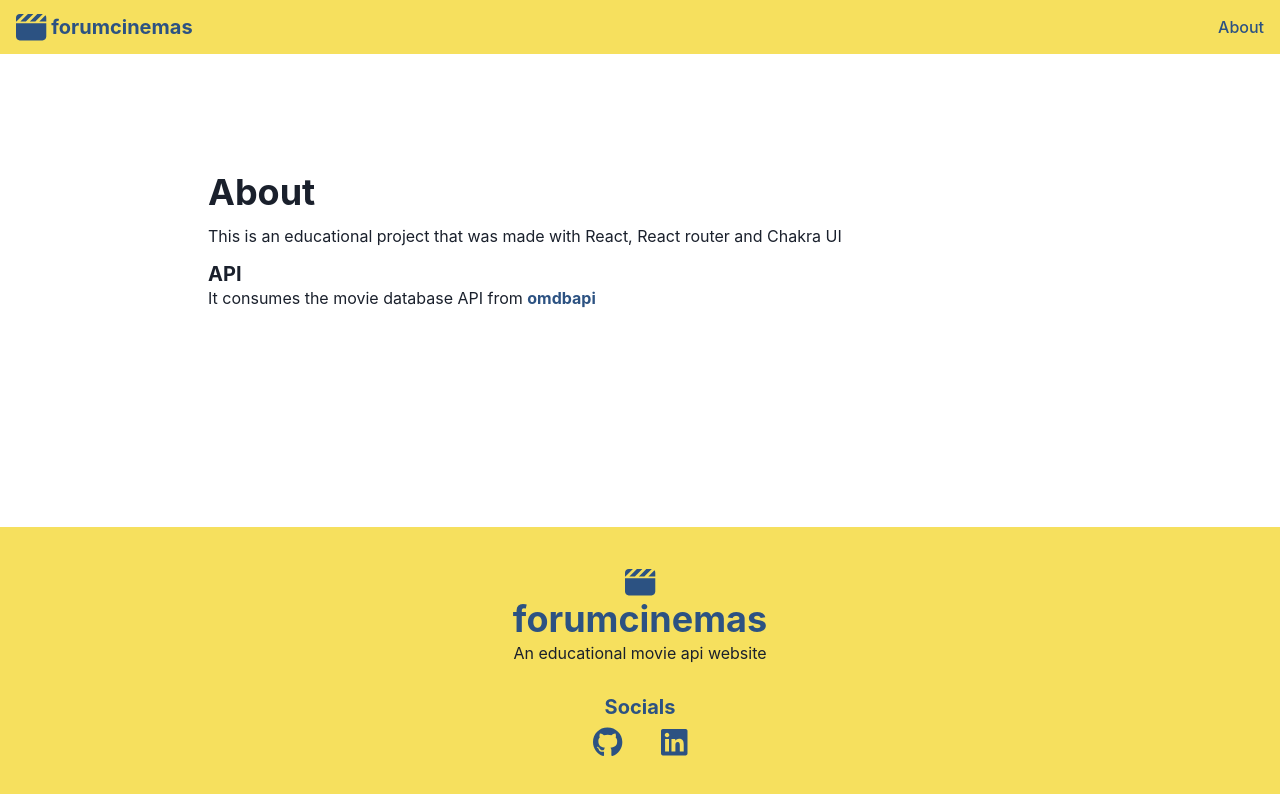
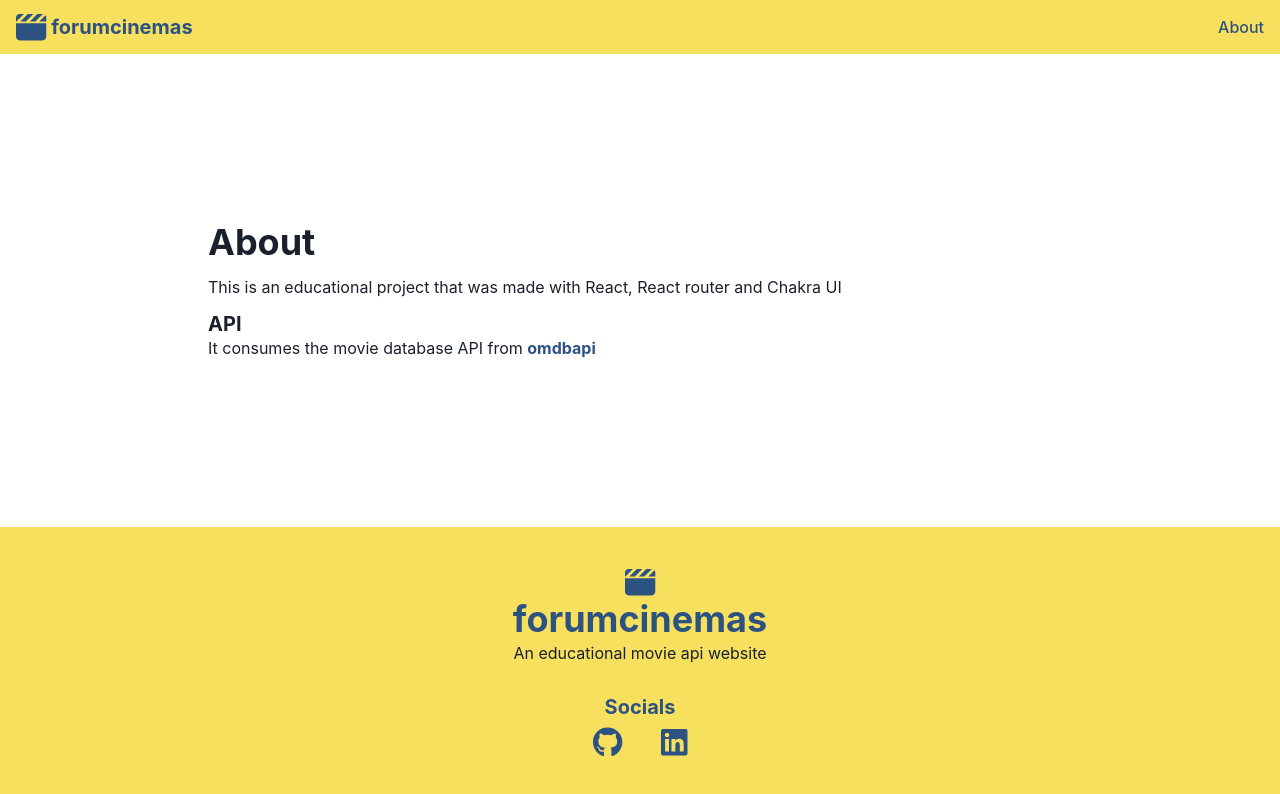
Before and after one commit to mriusdev/movie-app-react, a React (Create React App) app: page /about in a window 1280 px wide. Shown: the top 794 px of the page. Built offline with nearby package versions, Linux system fonts and the light colour scheme.

Commit message:
fixed styling of footer

```diff
--- a/src/App.js
+++ b/src/App.js
@@ -14,7 +14,7 @@ function App() {
   return (
     <>
       <BrowserRouter>
-        <Flex direction="column" justify="space-between" height="100vh">
+        <Flex direction="column" height="100vh" spacing="0">
           <Header />
           <Routes>
             <Route path="/" element={<Home />}/>
--- a/src/components/Footer.jsx
+++ b/src/components/Footer.jsx
@@ -9,10 +9,10 @@ const Footer = () => {
       <Flex
         alignItems='center'
         justify="center"
-        mt="10ch"
         py="4ch"
         bg="yellow.300"
         id="footer"
+        mt="auto"
       >
         <Flex direction="column" align="center">
           <FontAwesomeIcon icon={faClapperboard} fontSize="3ch" color="#2C5282"/>
--- a/src/pages/About.jsx
+++ b/src/pages/About.jsx
@@ -3,9 +3,9 @@ import { Container, Heading, Text, Flex, VStack, Box, Link } from '@chakra-ui/re
 const About = () => {
   return (
     <>
-      <Flex align="center">
+      <Flex align="center" height="100vh">
         <Container maxWidth="4xl">
-          <VStack align="flex-start" spacing="0" rowGap="1ch">
+          <VStack align="flex-start" justify="center" spacing="0" rowGap="1ch">
             <Heading>
               About
             </Heading>
--- a/src/pages/Home.jsx
+++ b/src/pages/Home.jsx
@@ -62,7 +62,7 @@ const Home = () => {
   return (
     <>
       <Search />
-      <Container maxW="5xl" py={2} id="featured">
+      <Container mb="10ch" maxW="5xl" py={2} id="featured">
         <Heading size="lg" py={4}>
           What's popular
         </Heading>
```
Also changed, not shown: 1 other file (tests, documents, lock files or other folders).
